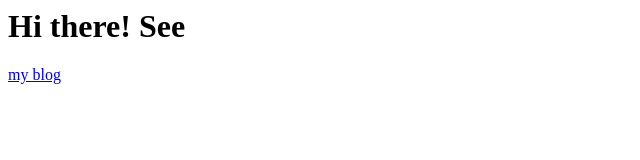
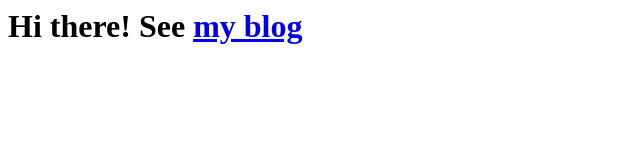
Before and after one commit to nguyentk90/nguyentk90.github.io, a plain HTML site: page index.html in a window 1280 px wide. Shown: the whole page, without its empty margins (0-640 px from the left). Drawn offline with Linux system fonts and the light colour scheme.

Commit message:
Update index.html

```diff
--- a/index.html
+++ b/index.html
@@ -1 +1 @@
-<h1>Hi there! See </h1> <a href="https://nguyentr.com">my blog</a>
+<h1>Hi there! See <a href="https://nguyentr.com">my blog</a></h1>
```
